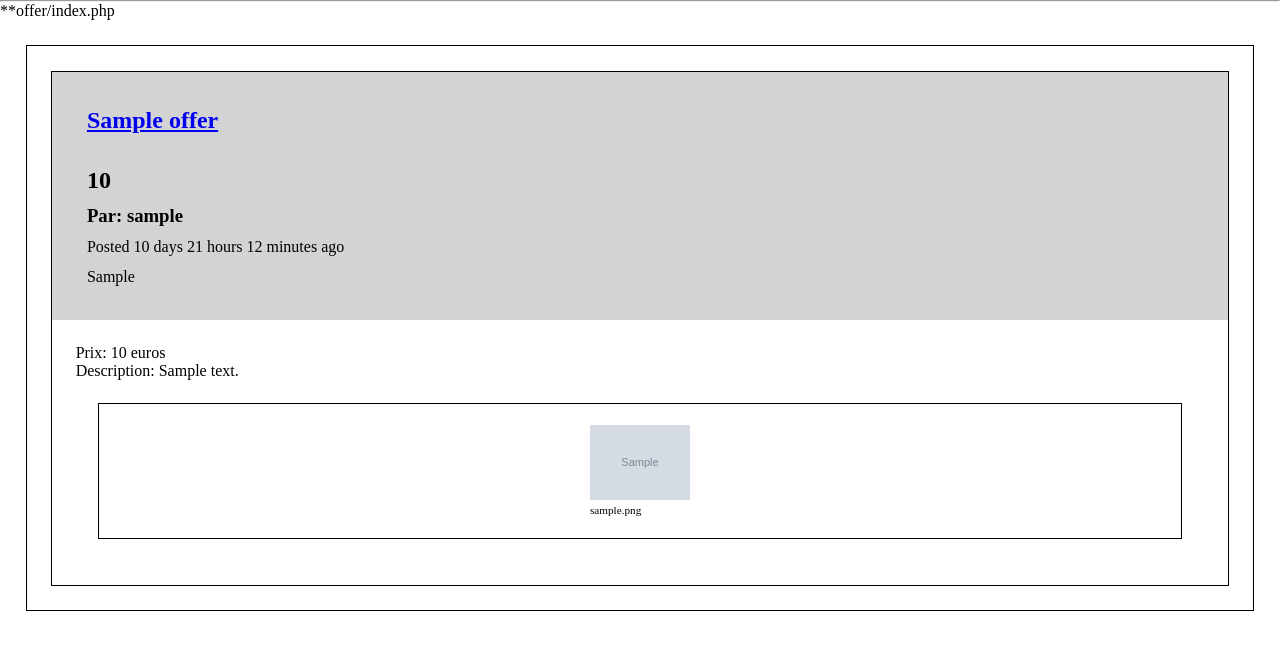
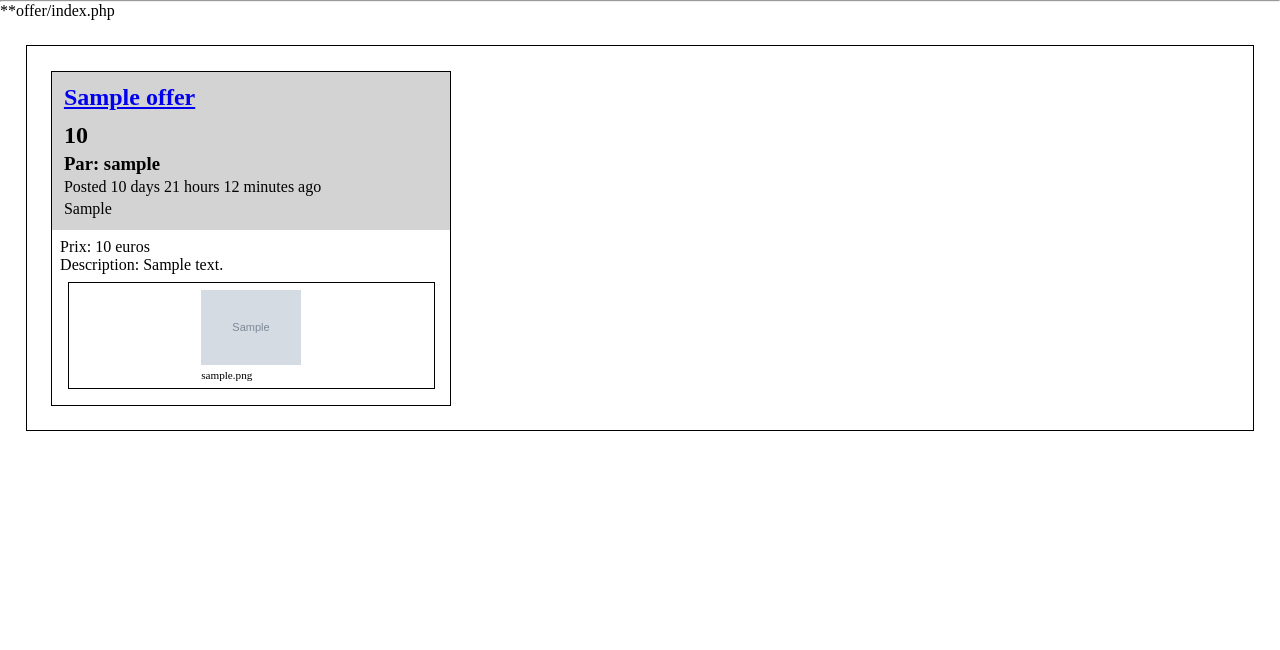
Before and after one commit to Gin-is-not-real/projet_annonces_php, a PHP site: page / in a window 1280 px wide. Shown: the part 112-762 px from the top of the page. Run offline with PHP 8.4, Linux system fonts and the light colour scheme; tables that the repository leaves empty or names only in its code hold one stand-in row (values such as "Sample post"); grey boxes marked "Sample" are stand-in pictures.

Commit message:
commit before switch branch

```diff
--- a/public/style/sass/style.css
+++ b/public/style/sass/style.css
@@ -51,6 +51,10 @@ li {
   padding: 2%;
 }
 
+.offer-container {
+  max-width: 400px;
+}
+
 .img-container {
   margin: 2%;
   display: flex;
@@ -84,4 +88,6 @@ form div {
 }
 form input {
   margin: 1% 0;
-}/*# sourceMappingURL=style.css.map */
+}
+
+/*# sourceMappingURL=style.css.map */
--- a/public/style/sass/style.scss
+++ b/public/style/sass/style.scss
@@ -61,6 +61,10 @@ li {
     }
 }
 
+.offer-container {
+    max-width: 400px;
+}
+
 .img-container {
     margin: 2%;
     display: flex;
--- a/templates/offer/_form.php
+++ b/templates/offer/_form.php
@@ -20,7 +20,11 @@ else {
 ?>
 <div><a href="index.php?action=admin">your offers</a></div>
 
+
+<div class="container form-container">
+    <header>
         <h2><?= $title; ?></h2>
+    </header>
     <form action="index.php?action=<?= $action ?>" method="POST" enctype="multipart/form-data">
 
         <div>
@@ -120,3 +124,4 @@ else {
         <input type="submit">
     </div>
 </form>
+</div>
--- a/templates/offer/_offer.php
+++ b/templates/offer/_offer.php
@@ -1,4 +1,4 @@
-<section class="container">
+<section class="container offer-container">
     <header>
         <div class="offer-head">
             <h2 class="offer-title"><a href="index.php?action=show&amp;id=<?= $data['offerid']; ?>"><?= $data['title']; ?> </a></h2>
@@ -59,9 +59,11 @@
         </div>
     </div>
 
-    <footer>
-        <!-- <div>
-            <a href="index.php?action=show&amp;id=<?= $data['offerid']; ?>">show</a>
-        </div> -->
-    </footer>
+<?php
+    include 'templates/' . $currentDirectory . '/_offer-footer.php';
+    // if($currentDirectory == 'admin') {
+    //     include '_offer-footer.php';
+    // }
+?>
+
 </section>
--- a/templates/offer/index.php
+++ b/templates/offer/index.php
@@ -1,5 +1,6 @@
 <?php
     $title = 'Offers';
+    $currentDirectory = basename(__DIR__);
     ob_start();
 ?>
 
```
Also changed, not shown: templates/admin/_offer-footer.php (added, +8 -0 lines), templates/admin/index.php (+2 -8 lines), public/uploads/80peritrich-ciliate-colony.png (added), templates/offer/_offer-footer.php (added), 1 other file. Lines whose indentation alone changed are shown as unchanged.
